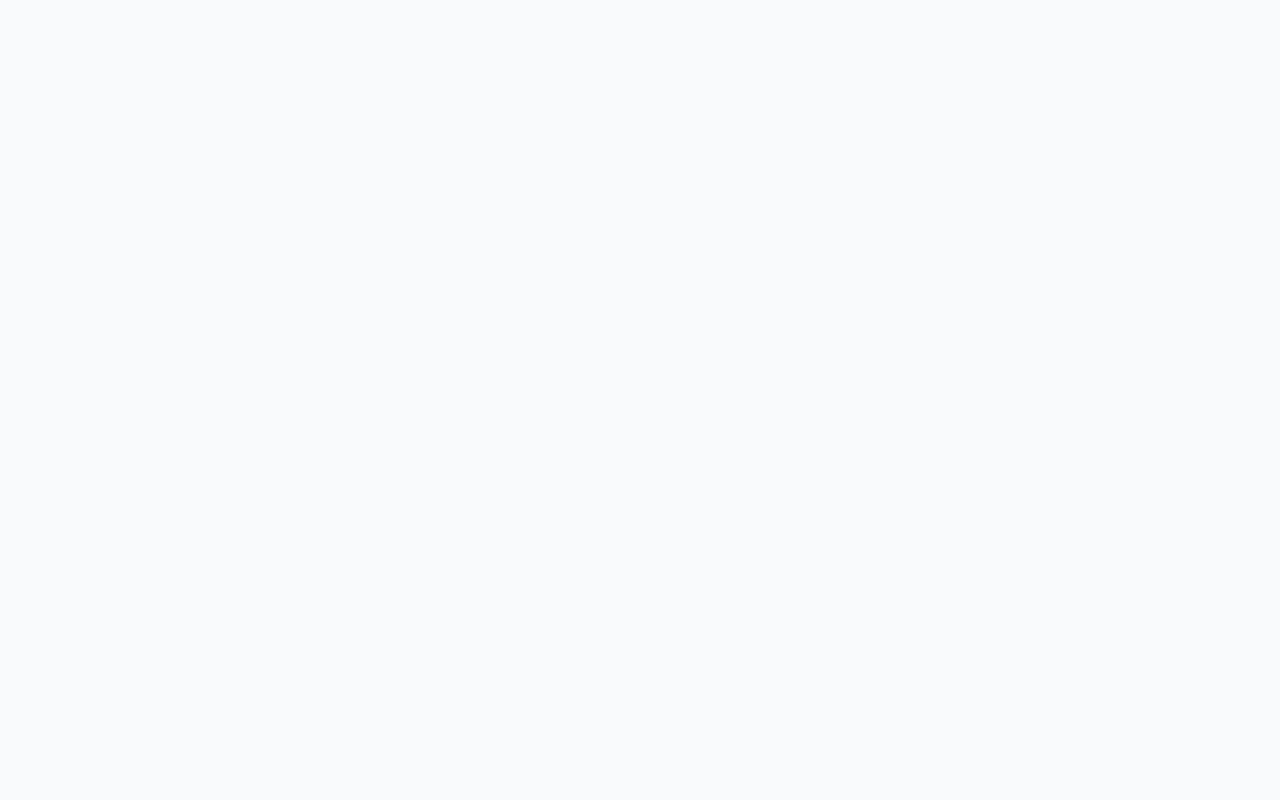
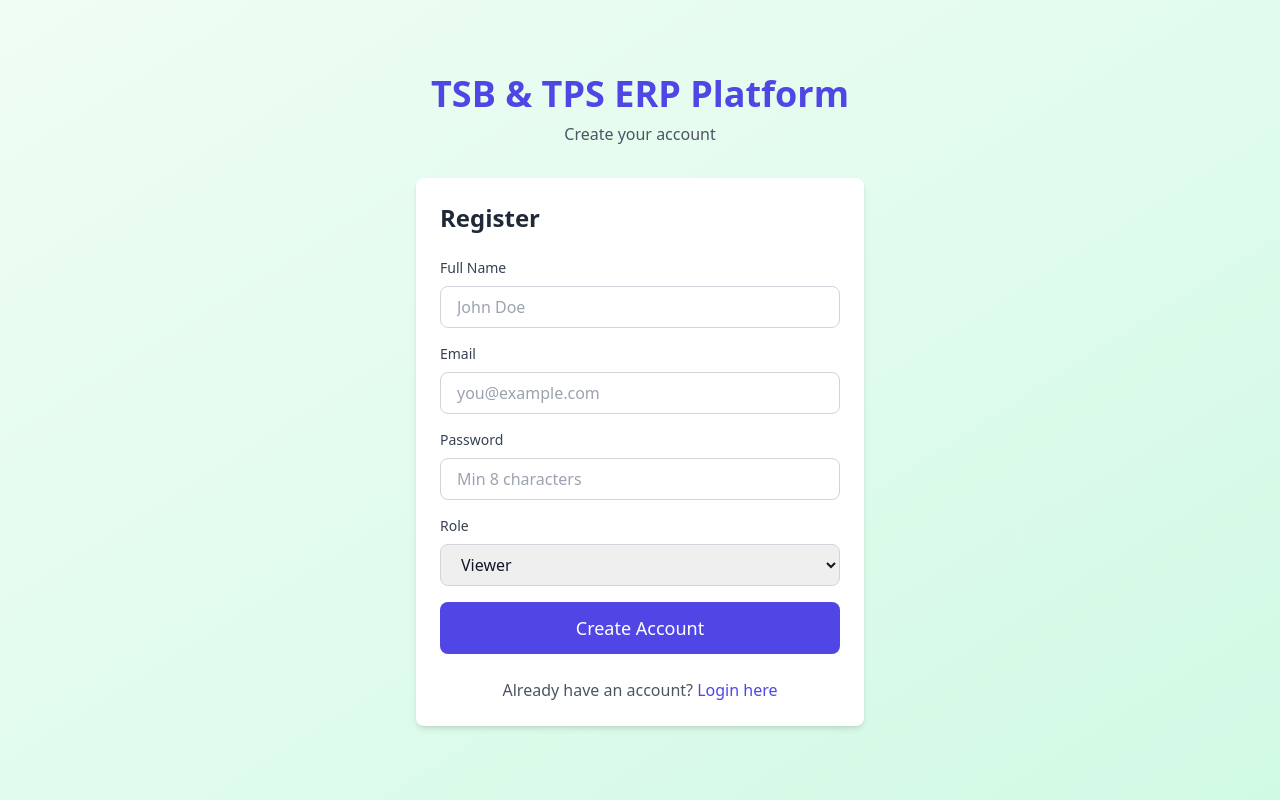
Before and after one commit to ariffzainal/inhouse-erp, a Vue app in the folder frontend/erp-frontend/: page /register in a window 1280 px wide. Before the commit this address had no page. Built offline with nearby package versions, Linux system fonts and the light colour scheme.

Commit message:
feat: Added Registration page - Complete Auth System

```diff
--- a/frontend/erp-frontend/src/router/index.js
+++ b/frontend/erp-frontend/src/router/index.js
@@ -2,6 +2,7 @@ import { createRouter, createWebHistory } from 'vue-router'
 import { useAuthStore } from '@/stores/auth'
 import LoginView from '@/views/LoginView.vue'
 import DashboardView from '@/views/DashboardView.vue'
+import RegisterView from '@/views/RegisterView.vue'
 
 const router = createRouter({
   history: createWebHistory(import.meta.env.BASE_URL),
@@ -17,10 +18,16 @@ const router = createRouter({
       meta: { requiresGuest: true }  // Only accessible if NOT logged in
     },
     {
-      path: '/dashboard',  // ← ADD THIS ROUTE
+      path: '/dashboard',
       name: 'dashboard',
       component: DashboardView,
       meta: { requiresAuth: true }  // Requires login
+    },
+    {
+      path: '/register',
+      name: 'register',
+      component: RegisterView,
+      meta: { requiresGuest: true }
     },
     // We'll add more routes here (register, dashboard, etc.)
   ],
--- /dev/null
+++ b/frontend/erp-frontend/src/views/RegisterView.vue
@@ -0,0 +1,82 @@
+<template>
+  <div class="min-h-screen flex items-center justify-center bg-gradient-to-br from-green-50 to-emerald-100 px-4 py-8">
+    <div class="max-w-md w-full">
+      <div class="text-center mb-8">
+        <h1 class="text-4xl font-bold text-primary mb-2">TSB & TPS ERP Platform</h1>
+        <p class="text-gray-600">Create your account</p>
+      </div>
+
+      <div class="card">
+        <h2 class="text-2xl font-semibold mb-6 text-gray-800">Register</h2>
+
+        <div v-if="authStore.error" class="bg-red-50 border border-red-200 text-red-700 px-4 py-3 rounded-lg mb-4">
+          <span>{{ authStore.error }}</span>
+        </div>
+
+        <form @submit.prevent="handleRegister" class="space-y-4">
+          <div>
+            <label class="block text-sm font-medium text-gray-700 mb-2">Full Name</label>
+            <input v-model="form.full_name" type="text" required placeholder="John Doe" class="input-field" :disabled="authStore.loading" />
+          </div>
+
+          <div>
+            <label class="block text-sm font-medium text-gray-700 mb-2">Email</label>
+            <input v-model="form.email" type="email" required placeholder="you@example.com" class="input-field" :disabled="authStore.loading" />
+          </div>
+
+          <div>
+            <label class="block text-sm font-medium text-gray-700 mb-2">Password</label>
+            <input v-model="form.password" type="password" required placeholder="Min 8 characters" class="input-field" :disabled="authStore.loading" />
+          </div>
+
+          <div>
+            <label class="block text-sm font-medium text-gray-700 mb-2">Role</label>
+            <select v-model="form.role" class="input-field" :disabled="authStore.loading">
+              <option value="viewer">Viewer</option>
+              <option value="inventory_staff">Inventory Staff</option>
+              <option value="pos_staff">POS Staff</option>
+              <option value="accountant">Accountant</option>
+              <option value="manager">Manager</option>
+              <option value="admin">Admin</option>
+            </select>
+          </div>
+
+          <button type="submit" class="w-full btn-primary py-3 text-lg" :disabled="authStore.loading">
+            <span v-if="!authStore.loading">Create Account</span>
+            <span v-else>Creating...</span>
+          </button>
+        </form>
+
+        <div class="mt-6 text-center">
+          <p class="text-gray-600">
+            Already have an account?
+            <router-link to="/login" class="text-primary hover:text-primary/80 font-medium">Login here</router-link>
+          </p>
+        </div>
+      </div>
+    </div>
+  </div>
+</template>
+
+<script setup>
+import { ref } from 'vue'
+import { useRouter } from 'vue-router'
+import { useAuthStore } from '@/stores/auth'
+
+const router = useRouter()
+const authStore = useAuthStore()
+
+const form = ref({
+  email: '',
+  full_name: '',
+  password: '',
+  role: 'viewer'
+})
+
+const handleRegister = async () => {
+  const success = await authStore.register(form.value)
+  if (success) {
+    router.push('/dashboard')
+  }
+}
+</script>
```
